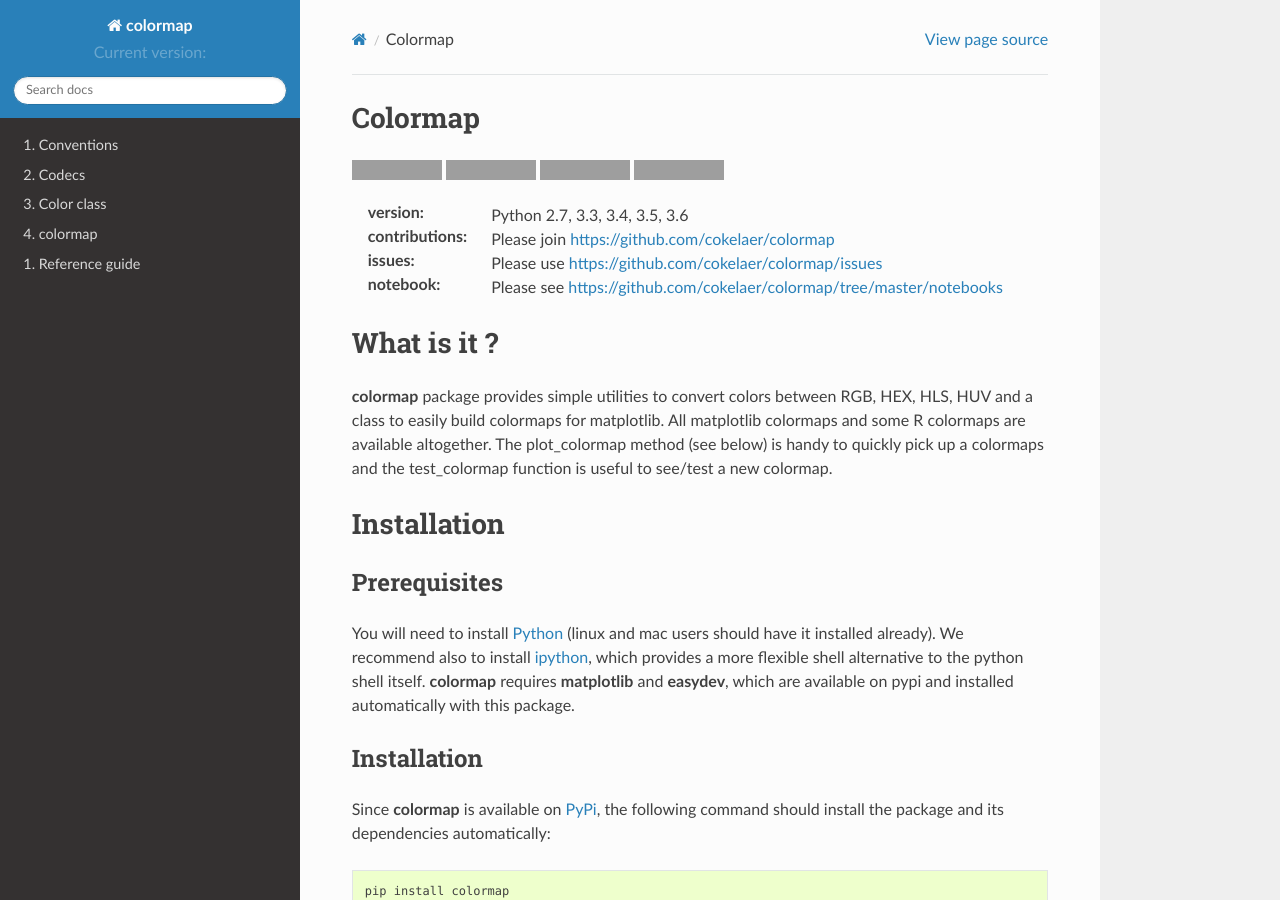
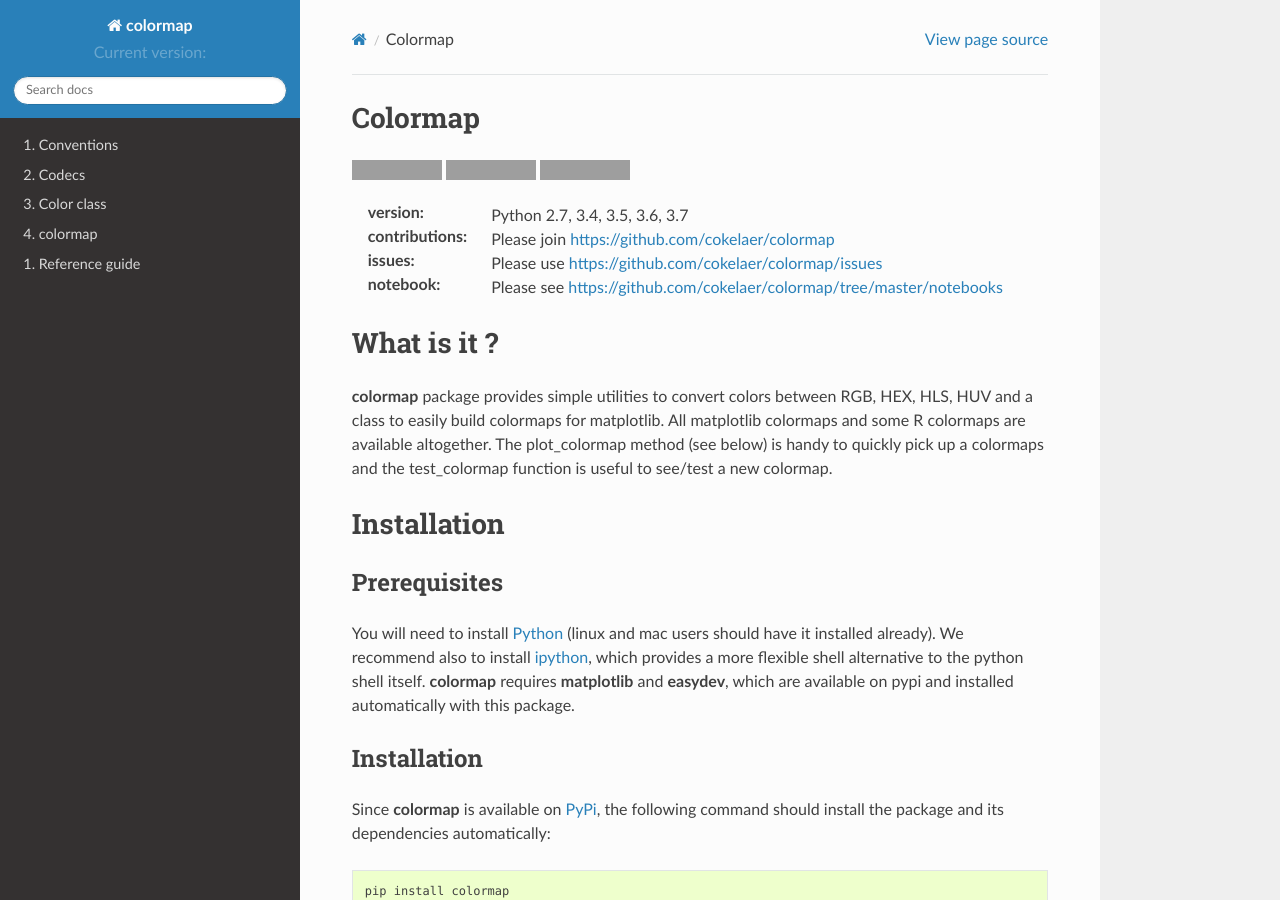
Before and after one commit to cokelaer/colormap, a Sphinx documentation site: the page built from doc/source/index.rst, in a window 1280 px wide and 900 px high. Built offline with Sphinx 7.4.7 and the Read the Docs theme 2.0.0, drawn with Linux system fonts in a browser that asks for light colours; formulas are drawn with MathJax 3; the version number could not be read and is left out; grey boxes are pictures that could not be loaded.

```diff
--- a/README.rst
+++ b/README.rst
@@ -14,11 +14,8 @@ Please see : http://colormap.readthedocs.io/ for an up-to-date documentation.
 .. image:: https://coveralls.io/repos/cokelaer/colormap/badge.png?branch=master
     :target: https://coveralls.io/r/cokelaer/colormap?branch=master
 
-.. image:: https://landscape.io/github/cokelaer/colormap/master/landscape.png
-    :target: https://landscape.io/github/cokelaer/colormap/master
 
-
-:version: Python 2.7, 3.3, 3.4, 3.5, 3.6
+:version: Python 2.7, 3.4, 3.5, 3.6, 3.7
 :contributions: Please join https://github.com/cokelaer/colormap
 :issues: Please use https://github.com/cokelaer/colormap/issues
 :notebook: Please see https://github.com/cokelaer/colormap/tree/master/notebooks
--- a/doc/source/index.rst
+++ b/doc/source/index.rst
@@ -10,11 +10,8 @@ Colormap
 .. image:: https://coveralls.io/repos/cokelaer/colormap/badge.png?branch=master
        :target: https://coveralls.io/r/cokelaer/colormap?branch=master
 
-.. image:: https://landscape.io/github/cokelaer/colormap/master/landscape.png
-       :target: https://landscape.io/github/cokelaer/colormap/master
 
-
-:version: Python 2.7, 3.3, 3.4, 3.5, 3.6
+:version: Python 2.7, 3.4, 3.5, 3.6, 3.7
 :contributions: Please join https://github.com/cokelaer/colormap
 :issues: Please use https://github.com/cokelaer/colormap/issues
 :notebook: Please see https://github.com/cokelaer/colormap/tree/master/notebooks
--- a/setup.cfg
+++ b/setup.cfg
@@ -13,4 +13,4 @@ all_files  = 1
 
 [tool:pytest]
 # do not use --cov because it interfers with travis command
-addopts= --durations=10 --verbose  -n 1 --cov fitter --cov-report term-missing
+addopts= --durations=10 --verbose  -n 1 --cov colormap --cov-report term-missing
```
Also changed, not shown: .travis.yml.
